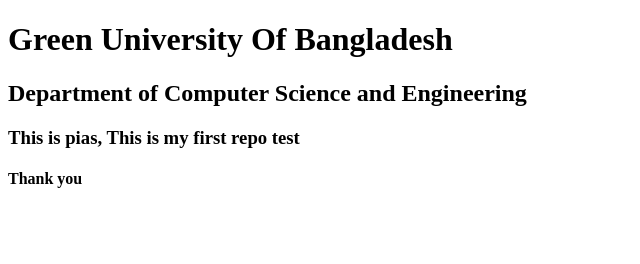
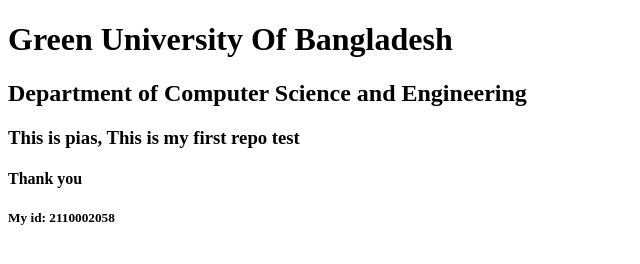
Before and after one commit to PiasBarua/Test_Repo, a plain HTML site: page index.html in a window 1280 px wide. Shown: the whole page, without its empty margins (0-640 px from the left). Drawn offline with Linux system fonts and the light colour scheme.

Commit message:
second-Repo

```diff
--- a/index.html
+++ b/index.html
@@ -11,5 +11,6 @@
     <h2>Department of Computer Science and Engineering</h2>
     <h3>This is pias, This is my first repo test</h3>
     <h4>Thank you </h4>
+    <h5>My id: 2110002058</h5>
 </body>
 </html>
```
